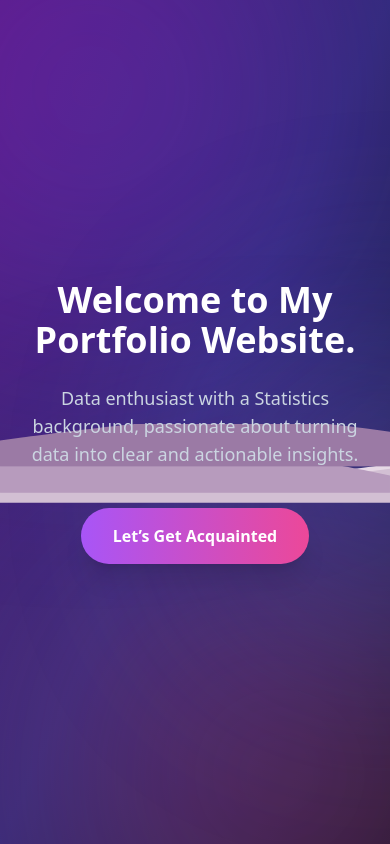
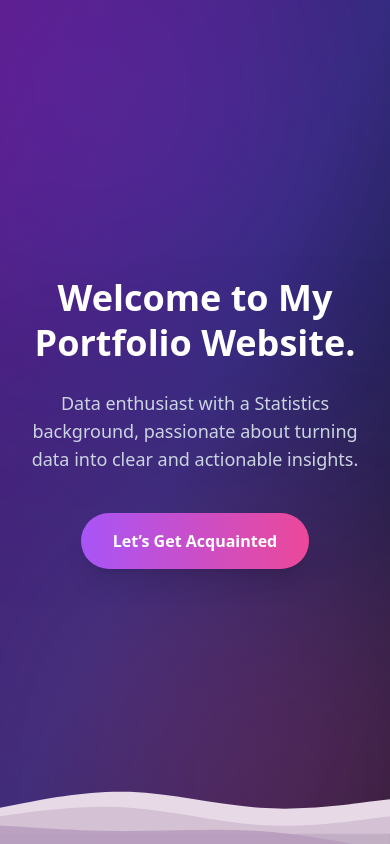
Before and after one commit to lintangntyas/portfolio, a Next.js app: page / in a window 390 px wide. Built offline with nearby package versions, Linux system fonts and the light colour scheme.

Commit message:
Refactor page.js for improved layout and animations

```diff
--- a/app/page.js
+++ b/app/page.js
@@ -12,23 +12,24 @@ export default function Home() {
       {/* glow orbs */}
       <div className="absolute top-[-120px] left-[-120px] w-[420px] h-[420px] bg-purple-600 rounded-full blur-[140px] opacity-40 animate-pulse"></div>
       <div className="absolute bottom-[-140px] right-[-100px] w-[420px] h-[420px] bg-pink-500 rounded-full blur-[140px] opacity-40 animate-pulse"></div>
-      <div className="absolute top-[40%] left-[60%] w-[300px] h-[300px] bg-indigo-500 rounded-full blur-[120px] opacity-30 animate-pulse"></div>
 
       {/* content */}
-      <section className="relative z-10 min-h-screen flex items-center justify-center px-6 text-center">
+      <section className="relative z-20 min-h-screen flex items-center justify-center px-6 text-center">
         <div className="max-w-3xl">
 
+          {/* JUDUL 1 PARAGRAF */}
           <motion.h1
-            initial={{ opacity: 0, y: 50 }}
+            initial={{ opacity: 0, y: 40 }}
             animate={{ opacity: 1, y: 0 }}
             transition={{ duration: 0.9 }}
-            className="text-4xl md:text-6xl font-bold mb-6"
+            className="text-4xl md:text-5xl font-bold mb-6 leading-tight"
           >
             Welcome to My Portfolio Website.
           </motion.h1>
 
+          {/* PARAGRAF */}
           <motion.p
-            initial={{ opacity: 0, y: 25 }}
+            initial={{ opacity: 0, y: 20 }}
             animate={{ opacity: 1, y: 0 }}
             transition={{ delay: 0.3, duration: 0.8 }}
             className="text-lg md:text-xl text-slate-300 mb-10"
@@ -48,53 +49,46 @@ export default function Home() {
         </div>
       </section>
 
-      {/* animated layered waves */}
-      {/* animated pastel waves */}
-      <div className="absolute bottom-0 left-0 w-full h-[420px] overflow-hidden leading-none z-0">
+      {/* WAVES */}
+      <div className="absolute bottom-0 left-0 w-full h-[300px] overflow-hidden z-10">
 
+        {/* back wave */}
         <motion.svg
           viewBox="0 0 1440 320"
-          className="block w-full"
-          animate={{ y: [0, -12, 0] }}
+          className="absolute bottom-0 w-full"
+          animate={{ y: [0, -10, 0] }}
           transition={{ duration: 12, repeat: Infinity, ease: "easeInOut" }}
         >
-          <path fill="#e7d9e6" d="M0,224L80,208C160,192,320,160,480,165C640,171,800,213,960,224C1120,235,1280,213,1360,202L1440,192L1440,320L0,320Z"/>
+          <path
+            fill="#e7d9e6"
+            d="M0,224L80,208C160,192,320,160,480,165C640,171,800,213,960,224C1120,235,1280,213,1360,202L1440,192L1440,320L0,320Z"
+          />
         </motion.svg>
 
+        {/* middle wave */}
         <motion.svg
           viewBox="0 0 1440 320"
-          className="block w-full -mt-20"
-          animate={{ y: [0, -18, 0] }}
+          className="absolute bottom-[-20px] w-full opacity-90"
+          animate={{ y: [0, -16, 0] }}
           transition={{ duration: 16, repeat: Infinity, ease: "easeInOut" }}
         >
-          <path fill="#d2bfd3" d="M0,192L80,181C160,171,320,149,480,160C640,171,800,213,960,224C1120,235,1280,213,1360,202L1440,192L1440,320L0,320Z"/>
+          <path
+            fill="#d2bfd3"
+            d="M0,192L80,181C160,171,320,149,480,160C640,171,800,213,960,224C1120,235,1280,213,1360,202L1440,192L1440,320L0,320Z"
+          />
         </motion.svg>
 
+        {/* front wave */}
         <motion.svg
           viewBox="0 0 1440 320"
-          className="block w-full -mt-24"
+          className="absolute bottom-[-40px] w-full opacity-80"
           animate={{ y: [0, -22, 0] }}
           transition={{ duration: 18, repeat: Infinity, ease: "easeInOut" }}
         >
-          <path fill="#b79bbd" d="M0,160L80,165C160,171,320,181,480,181C640,181,800,171,960,181C1120,192,1280,224,1360,240L1440,256L1440,320L0,320Z"/>
-        </motion.svg>
-
-        <motion.svg
-          viewBox="0 0 1440 320"
-          className="block w-full -mt-28"
-          animate={{ y: [0, -28, 0] }}
-          transition={{ duration: 20, repeat: Infinity, ease: "easeInOut" }}
-        >
-          <path fill="#9b7aa5" d="M0,224L80,213C160,203,320,181,480,165C640,149,800,139,960,144C1120,149,1280,171,1360,181L1440,192L1440,320L0,320Z"/>
-        </motion.svg>
-
-        <motion.svg
-          viewBox="0 0 1440 320"
-          className="block w-full -mt-32"
-          animate={{ y: [0, -35, 0] }}
-          transition={{ duration: 22, repeat: Infinity, ease: "easeInOut" }}
-        >
-          <path fill="#7a5b82" d="M0,256L80,240C160,224,320,192,480,181C640,171,800,181,960,197C1120,213,1280,235,1360,245L1440,256L1440,320L0,320Z"/>
+          <path
+            fill="#b79bbd"
+            d="M0,160L80,165C160,171,320,181,480,181C640,181,800,171,960,181C1120,192,1280,224,1360,240L1440,256L1440,320L0,320Z"
+          />
         </motion.svg>
 
       </div>
```
